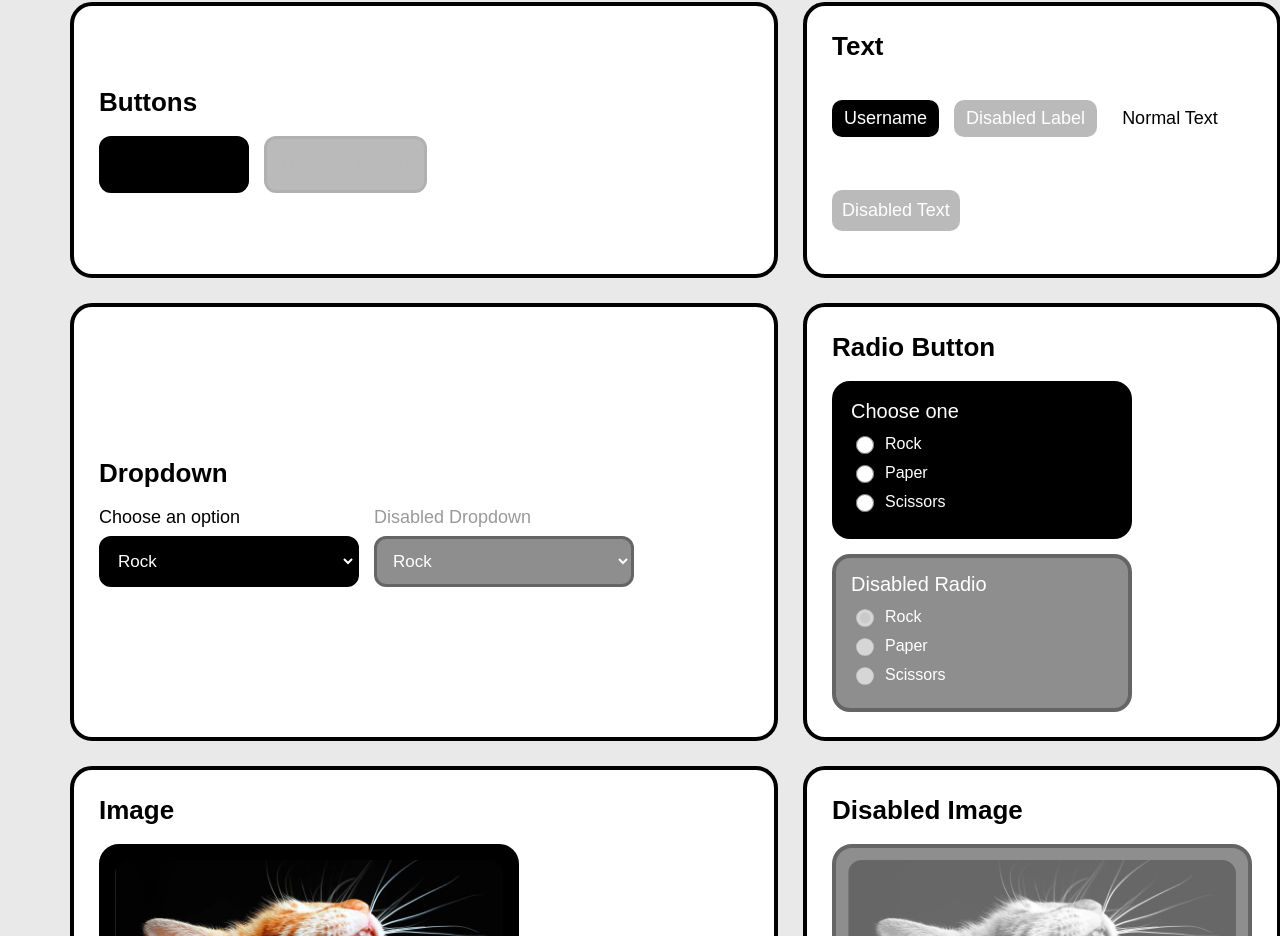
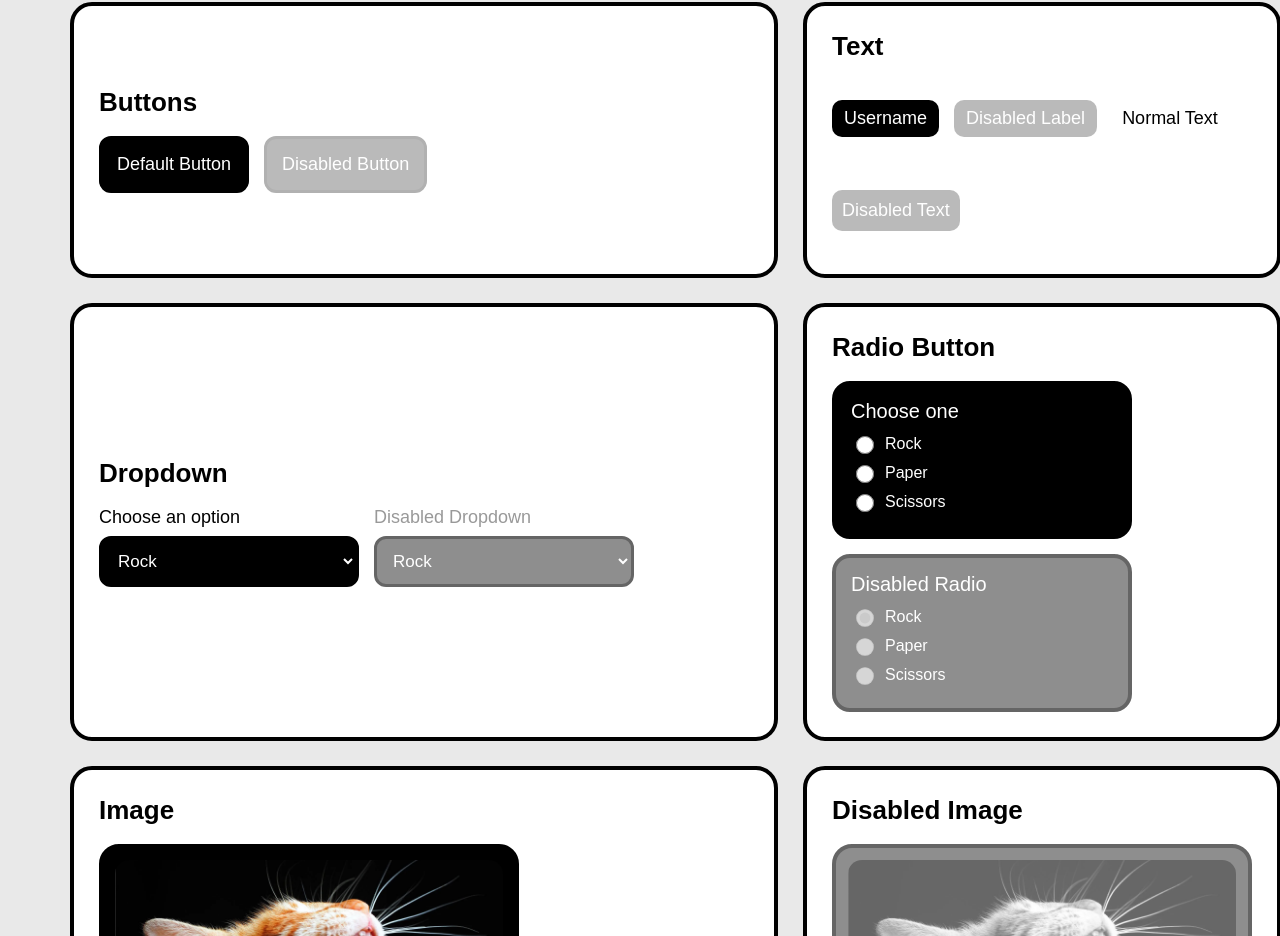
Before and after one commit to marcisip35/Coding-Assignment-13-UI-Component-Library---RRC, a React (Create React App) app: page / in a window 1280 px wide. Shown: the part 833-1769 px from the top of the page. Built offline with nearby package versions, Linux system fonts and the light colour scheme.

Commit message:
Test3 husky

```diff
--- a/src/components/Button/Button.tsx
+++ b/src/components/Button/Button.tsx
@@ -5,7 +5,7 @@ const MyButton = styled.button<{ $backgroundColor?: string }>`
   background-color: ${(props) =>
     props.disabled ? "#1f1f1f" : props.$backgroundColor || "black"};
 
-  co lor: white;
+  color: white;
   padding: 15px;
   border: 3px solid black;
   border-radius: 12px;
```
